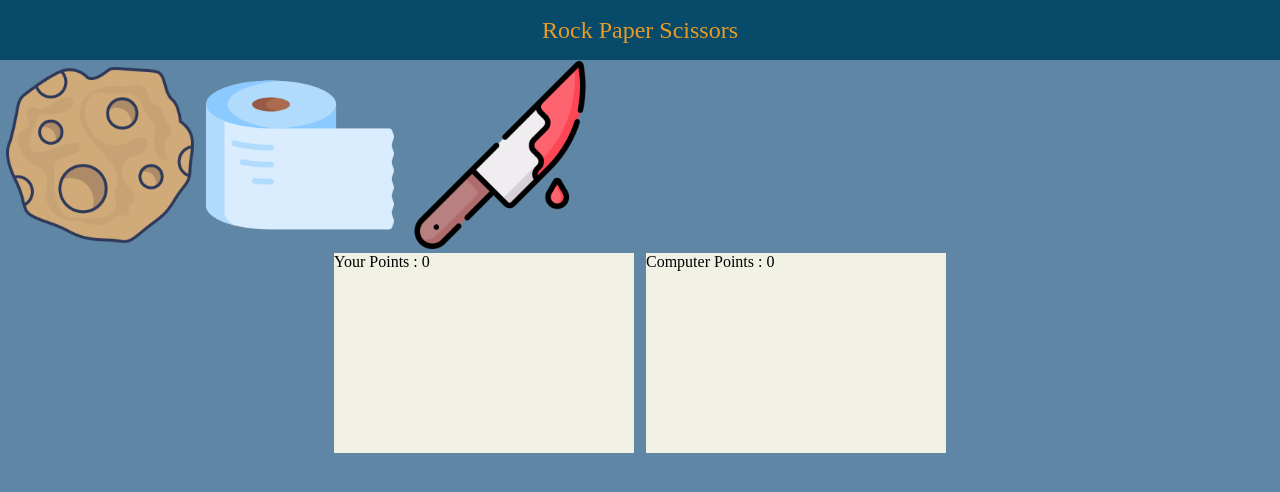
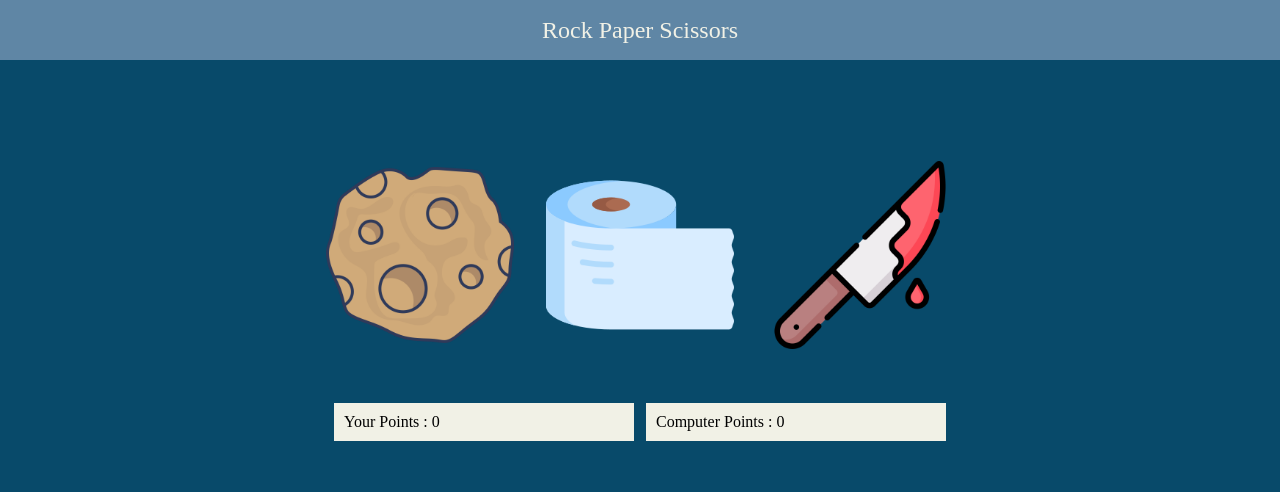
Before and after one commit to MohamedHesham1/PROJECT-ROCK-PAPER-SCISSORS, a plain HTML site: page index.html in a window 1280 px wide. Drawn offline with Linux system fonts and the light colour scheme.

Commit message:
style: change color palette and fix alignment

```diff
--- a/style.css
+++ b/style.css
@@ -35,35 +35,50 @@ img {
   height: auto;
 }
 body {
-  background-color: #5f86a5;
+  background-color: #084a6a;
 }
 /* header */
 nav {
-  background-color: #084a6a;
+  background-color: #5f86a5;
   display: flex;
   justify-content: center;
   align-items: center;
   height: 60px;
 }
 .title {
-  color: #e89b25;
+  color: #f1f1e6;
   margin: 0 auto;
 }
 
 /* main */
 main {
+  display: flex;
+  flex-direction: column;
+  gap: 50px;
+  align-items: center;
+  justify-content: center;
+  margin-block-start: 100px;
 }
 /*   selection  */
 .selection {
   display: flex;
+  justify-content: center;
+  gap: 20px;
 }
 .btn {
   width: 200px;
   background: transparent;
   border: none;
   cursor: pointer;
+  transition: all 0.2s;
 }
-
+.btn:hover {
+  transform: scale(1.1);
+  border: 2px solid #e89b25;
+}
+.btn:active {
+  background-color: blanchedalmond;
+}
 /*  display  */
 .display {
   display: flex;
@@ -72,9 +87,11 @@ main {
 }
 .points {
   width: 300px;
-  height: 200px;
+  height: auto;
   background-color: #f1f1e6;
+  padding: 10px;
 }
+
 /*  modal */
 .hidden {
   display: none;
```
